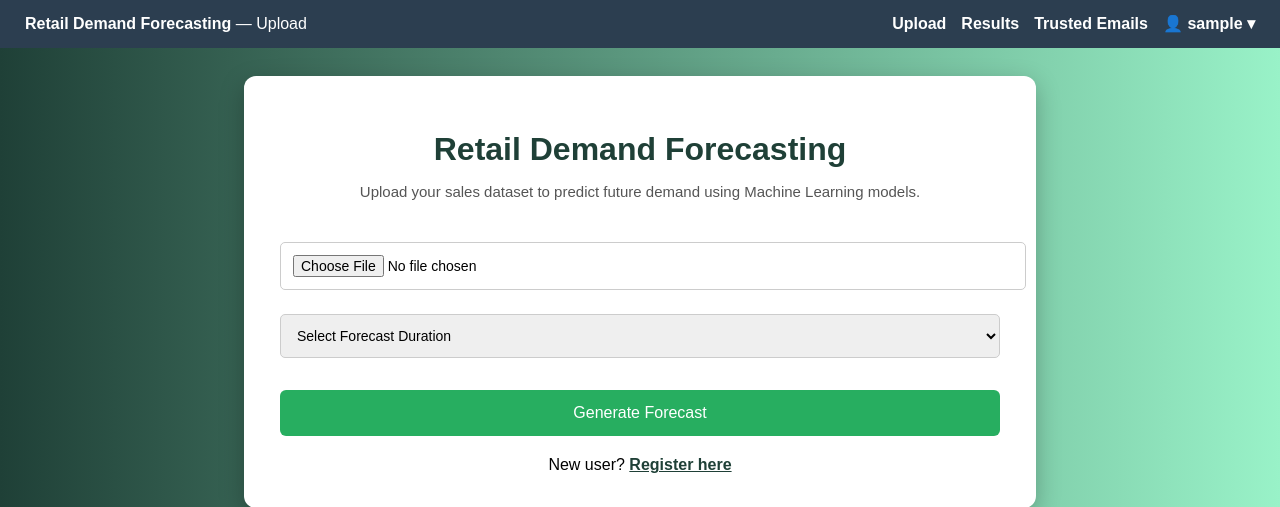
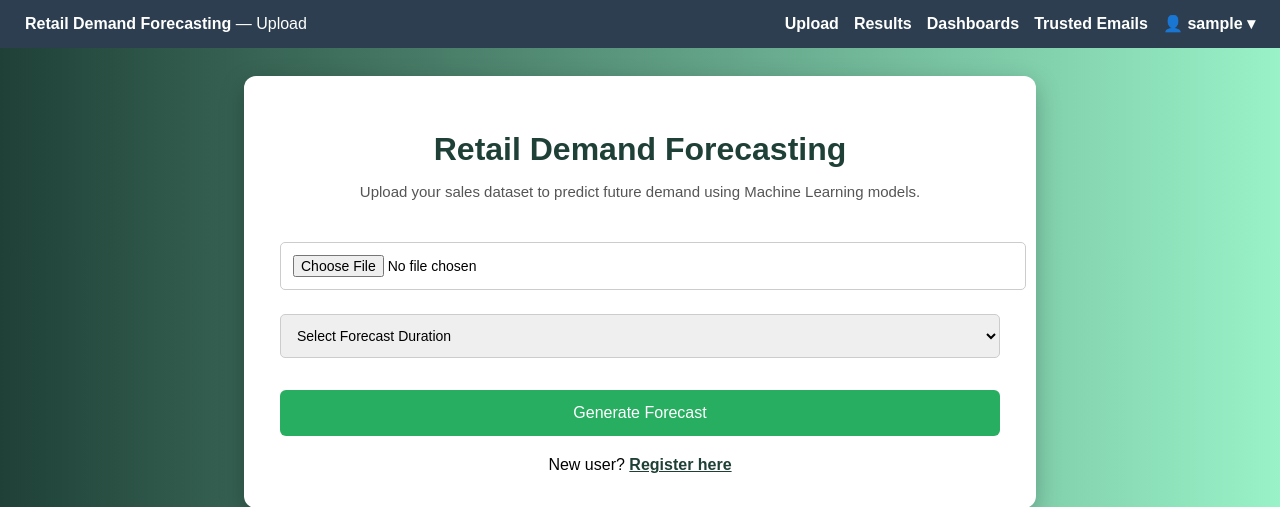
Before and after one commit to Nirmal-sai-kumar/Demand-forecasting, a Flask app: page /home in a window 1280 px wide. Shown: the top 507 px of the page. Run offline with Flask 3, Linux system fonts and the light colour scheme; the visitor is signed in with stand-in values (Sample User, id 1); parts of the project's set-up code (start-up, migrations or seed data) failed here and were passed over.

Commit message:
chore(nav): add Dashboards link

```diff
--- a/templates/index.html
+++ b/templates/index.html
@@ -338,8 +338,10 @@
         <a href="/home">Upload</a>
             {% if session.get('report_id') %}
                 <a href="{{ url_for('result_page') }}">Results</a>
+                <a href="{{ url_for('dashboards_page') }}">Dashboards</a>
             {% else %}
                 <a href="#" aria-disabled="true" class="disabled">Results</a>
+                <a href="#" aria-disabled="true" class="disabled">Dashboards</a>
             {% endif %}
         <a href="/trusted-emails/manage">Trusted Emails</a>
         {% set _username = (session.get('username') or '').strip() %}
```
